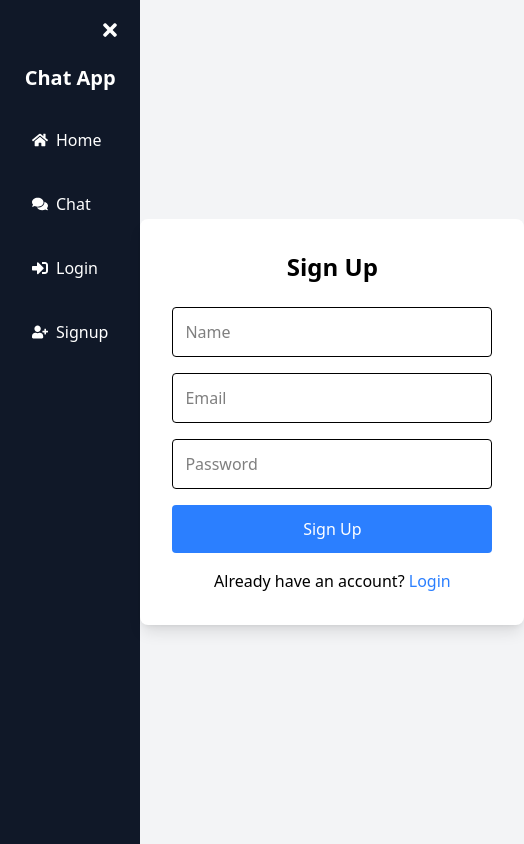
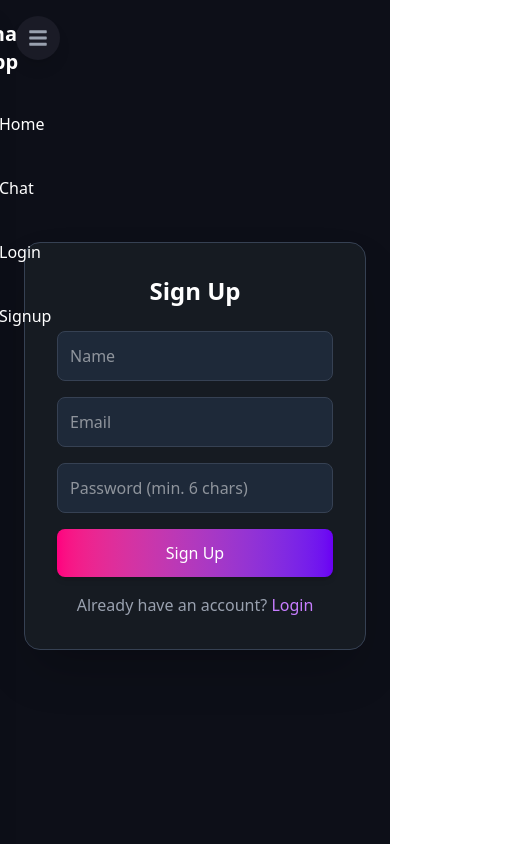
Before and after one commit to NenseeZankat/TalkEase, a React (Vite) app in the folder client/: page /signup in a window 390 px wide. Shown: the whole page, 524 px wide, since content can reach past the window. Built offline with nearby package versions, Linux system fonts and the light colour scheme.

Commit message:
chat-interface updated

```diff
--- a/client/package.json
+++ b/client/package.json
@@ -11,6 +11,7 @@
   },
   "dependencies": {
     "@tailwindcss/vite": "^4.0.12",
+    "framer-motion": "^12.4.10",
     "lucide-react": "^0.479.0",
     "react": "^19.0.0",
     "react-dom": "^19.0.0",
--- a/client/src/App.tsx
+++ b/client/src/App.tsx
@@ -8,19 +8,21 @@ import "./index.css";
 import { FaHome, FaComments, FaSignInAlt, FaUserPlus, FaBars, FaTimes } from "react-icons/fa";
 
 function App() {
-  const [isSidebarOpen, setIsSidebarOpen] = useState(true);
+  const [isSidebarOpen, setIsSidebarOpen] = useState(false);
 
   return (
     <Router>
-      <div className="flex h-screen">
+      <div className="flex h-screen bg-[#0d0f18] text-white">
         {/* Sidebar */}
-        <div className={`bg-gray-900 text-white p-5 flex flex-col space-y-6 transition-transform ${isSidebarOpen ? "w-64" : "w-0 overflow-hidden"}`}>
-          <button className="self-end text-xl" onClick={() => setIsSidebarOpen(!isSidebarOpen)}>
-            {isSidebarOpen ? <FaTimes /> : <FaBars />}
+        <div
+          className={`fixed top-0 left-0 h-full bg-[#161b22] p-5 shadow-xl border-r border-gray-800 transform transition-transform ${
+            isSidebarOpen ? "translate-x-0 w-64" : "-translate-x-full w-0"
+          } md:relative md:w-64 md:translate-x-0`}
+        >
+          <button className="absolute top-4 right-4 text-xl text-gray-400 hover:text-white md:hidden" onClick={() => setIsSidebarOpen(false)}>
+            <FaTimes />
           </button>
-          {isSidebarOpen && (
-            <>
-              <h2 className="text-xl font-bold text-center">Chat App</h2>
+          <h2 className="text-xl font-bold text-center mb-6">Chat App</h2>
           <nav className="flex flex-col space-y-4">
             <Link to="/" className="flex items-center space-x-2 p-3 rounded-lg hover:bg-gray-700">
               <FaHome /> <span>Home</span>
@@ -35,12 +37,18 @@ function App() {
               <FaUserPlus /> <span>Signup</span>
             </Link>
           </nav>
-            </>
-          )}
         </div>
 
+        {/* Sidebar Toggle Button (Always Visible) */}
+        <button
+          className="fixed top-4 left-4 z-50 bg-[#1a1b26] text-gray-400 p-3 rounded-full shadow-lg hover:text-white md:hidden"
+          onClick={() => setIsSidebarOpen(true)}
+        >
+          <FaBars size={20} />
+        </button>
+
         {/* Main Content */}
-        <div className="flex-1">
+        <div className="flex-1 min-h-screen p-6 overflow-y-auto">
           <Routes>
             <Route path="/" element={<Home />} />
             <Route path="/chat" element={<Chat />} />
--- a/client/src/components/Header.tsx
+++ b/client/src/components/Header.tsx
@@ -1,14 +1,19 @@
 import { FC } from "react";
+import { useNavigate } from "react-router-dom";
 import { ArrowLeft } from "lucide-react";
 
 export const Header: FC = () => {
+  const navigate = useNavigate();
+
   return (
-    <header className="w-full bg-orange-400 text-white p-4 flex items-center justify-between rounded-b-lg shadow-md">
-      <button className="p-2 rounded-full bg-white bg-opacity-20 hover:bg-opacity-30 transition">
+    <header className="w-full bg-gradient-to-r from-[#ff007f] to-[#6a00f4] text-white p-4 flex items-center rounded-b-lg shadow-md">
+      <button
+        onClick={() => navigate(-1)}
+        className="p-2 rounded-full bg-white bg-opacity-20 hover:bg-opacity-30 transition"
+      >
         <ArrowLeft className="w-5 h-5 text-white" />
       </button>
-      <h1 className="text-lg font-semibold">My Conversations</h1>
-      <div className="w-8" /> {/* Placeholder for spacing balance */}
+      <h1 className="flex-1 text-center text-lg font-semibold">My Conversations</h1>
     </header>
   );
 };
--- a/client/src/pages/Home.tsx
+++ b/client/src/pages/Home.tsx
@@ -1,7 +1,13 @@
-import ChatInterface from "../components/ChatInterface";
+import { lazy, Suspense } from "react";
+
+const ChatInterface = lazy(() => import("../components/ChatInterface"));
 
 const Home = () => {
-  return <ChatInterface />;
+  return (
+    <Suspense fallback={<div className="text-white text-center p-10">Loading chat...</div>}>
+      <ChatInterface />
+    </Suspense>
+  );
 };
 
 export default Home;
--- a/client/src/pages/Login.tsx
+++ b/client/src/pages/Login.tsx
@@ -1,15 +1,74 @@
-import { Link } from "react-router-dom";
+import { useState } from "react";
+import { Link, useNavigate } from "react-router-dom";
 
 const Login = () => {
+  const [email, setEmail] = useState("");
+  const [password, setPassword] = useState("");
+  const [error, setError] = useState("");
+  const [loading, setLoading] = useState(false);
+  const navigate = useNavigate();
+
+  const handleLogin = async () => {
+    if (!email || !password) {
+      setError("Please fill in all fields.");
+      return;
+    }
+
+    setLoading(true);
+    setError("");
+
+    try {
+      // Simulating API request delay
+      await new Promise((res) => setTimeout(res, 1000));
+
+      // Mock authentication (replace with real auth logic)
+      if (email === "test@example.com" && password === "password123") {
+        navigate("/chat"); // Redirect to chat page on success
+      } else {
+        setError("Invalid email or password.");
+      }
+    } catch (err) {
+      setError("Something went wrong. Please try again.");
+    }
+
+    setLoading(false);
+  };
+
   return (
-    <div className="min-h-screen flex items-center justify-center bg-gray-100">
-      <div className="bg-white p-8 rounded-lg shadow-lg w-96">
-        <h2 className="text-2xl font-semibold text-center mb-6">Login</h2>
-        <input type="email" placeholder="Email" className="w-full p-3 mb-4 border rounded" />
-        <input type="password" placeholder="Password" className="w-full p-3 mb-4 border rounded" />
-        <button className="w-full bg-green-500 text-white py-3 rounded">Login</button>
-        <p className="text-center mt-4">
-          Don't have an account? <Link to="/signup" className="text-blue-500">Sign up</Link>
+    <div className="min-h-screen flex items-center justify-center bg-[#0d0f18]">
+      <div className="bg-[#161b22] p-8 rounded-2xl shadow-2xl w-96 border border-gray-700">
+        <h2 className="text-2xl font-semibold text-center text-white mb-6">Login</h2>
+
+        {error && <p className="text-red-500 text-sm text-center mb-3">{error}</p>}
+
+        <input
+          type="email"
+          placeholder="Email"
+          className="w-full p-3 mb-4 border border-gray-700 rounded-lg bg-gray-800 text-white focus:outline-none focus:ring-2 focus:ring-[#c77dff]"
+          value={email}
+          onChange={(e) => setEmail(e.target.value)}
+        />
+        <input
+          type="password"
+          placeholder="Password"
+          className="w-full p-3 mb-4 border border-gray-700 rounded-lg bg-gray-800 text-white focus:outline-none focus:ring-2 focus:ring-[#c77dff]"
+          value={password}
+          onChange={(e) => setPassword(e.target.value)}
+        />
+
+        <button
+          onClick={handleLogin}
+          disabled={loading}
+          className="w-full bg-gradient-to-r from-[#ff007f] to-[#6a00f4] text-white py-3 rounded-lg shadow-md hover:from-[#d90429] hover:to-[#560bad] transition-all"
+        >
+          {loading ? "Logging in..." : "Login"}
+        </button>
+
+        <p className="text-center text-gray-400 mt-4">
+          Don't have an account?{" "}
+          <Link to="/signup" className="text-[#c77dff] hover:underline">
+            Sign up
+          </Link>
         </p>
       </div>
     </div>
--- a/client/src/pages/Signup.tsx
+++ b/client/src/pages/Signup.tsx
@@ -1,16 +1,82 @@
-import { Link } from "react-router-dom";
+import { useState } from "react";
+import { Link, useNavigate } from "react-router-dom";
 
 const Signup = () => {
+  const [name, setName] = useState("");
+  const [email, setEmail] = useState("");
+  const [password, setPassword] = useState("");
+  const [error, setError] = useState("");
+  const [loading, setLoading] = useState(false);
+  const navigate = useNavigate();
+
+  const handleSignup = async () => {
+    if (!name || !email || !password) {
+      setError("All fields are required.");
+      return;
+    }
+
+    setLoading(true);
+    setError("");
+
+    try {
+      // Simulating API request delay
+      await new Promise((res) => setTimeout(res, 1000));
+
+      // Mock signup logic (replace with real API call)
+      if (email.includes("@") && password.length >= 6) {
+        navigate("/chat"); // Redirect to chat page on success
+      } else {
+        setError("Invalid email or password.");
+      }
+    } catch (err) {
+      setError("Something went wrong. Please try again.");
+    }
+
+    setLoading(false);
+  };
+
   return (
-    <div className="min-h-screen flex items-center justify-center bg-gray-100">
-      <div className="bg-white p-8 rounded-lg shadow-lg w-96">
-        <h2 className="text-2xl font-semibold text-center mb-6">Sign Up</h2>
-        <input type="text" placeholder="Name" className="w-full p-3 mb-4 border rounded" />
-        <input type="email" placeholder="Email" className="w-full p-3 mb-4 border rounded" />
-        <input type="password" placeholder="Password" className="w-full p-3 mb-4 border rounded" />
-        <button className="w-full bg-blue-500 text-white py-3 rounded">Sign Up</button>
-        <p className="text-center mt-4">
-          Already have an account? <Link to="/login" className="text-blue-500">Login</Link>
+    <div className="min-h-screen flex items-center justify-center bg-[#0d0f18]">
+      <div className="bg-[#161b22] p-8 rounded-2xl shadow-2xl w-96 border border-gray-700">
+        <h2 className="text-2xl font-semibold text-center text-white mb-6">Sign Up</h2>
+
+        {error && <p className="text-red-500 text-sm text-center mb-3">{error}</p>}
+
+        <input
+          type="text"
+          placeholder="Name"
+          className="w-full p-3 mb-4 border border-gray-700 rounded-lg bg-gray-800 text-white focus:outline-none focus:ring-2 focus:ring-[#c77dff]"
+          value={name}
+          onChange={(e) => setName(e.target.value)}
+        />
+        <input
+          type="email"
+          placeholder="Email"
+          className="w-full p-3 mb-4 border border-gray-700 rounded-lg bg-gray-800 text-white focus:outline-none focus:ring-2 focus:ring-[#c77dff]"
+          value={email}
+          onChange={(e) => setEmail(e.target.value)}
+        />
+        <input
+          type="password"
+          placeholder="Password (min. 6 chars)"
+          className="w-full p-3 mb-4 border border-gray-700 rounded-lg bg-gray-800 text-white focus:outline-none focus:ring-2 focus:ring-[#c77dff]"
+          value={password}
+          onChange={(e) => setPassword(e.target.value)}
+        />
+
+        <button
+          onClick={handleSignup}
+          disabled={loading}
+          className="w-full bg-gradient-to-r from-[#ff007f] to-[#6a00f4] text-white py-3 rounded-lg shadow-md hover:from-[#d90429] hover:to-[#560bad] transition-all"
+        >
+          {loading ? "Signing up..." : "Sign Up"}
+        </button>
+
+        <p className="text-center text-gray-400 mt-4">
+          Already have an account?{" "}
+          <Link to="/login" className="text-[#c77dff] hover:underline">
+            Login
+          </Link>
         </p>
       </div>
     </div>
```
Also changed, not shown: client/src/components/Sidebar.tsx (+56 -11 lines), client/src/pages/Chat.tsx (+32 -4 lines), 1 other file (tests, documents, lock files or other folders). Lines whose indentation alone changed are shown as unchanged.
